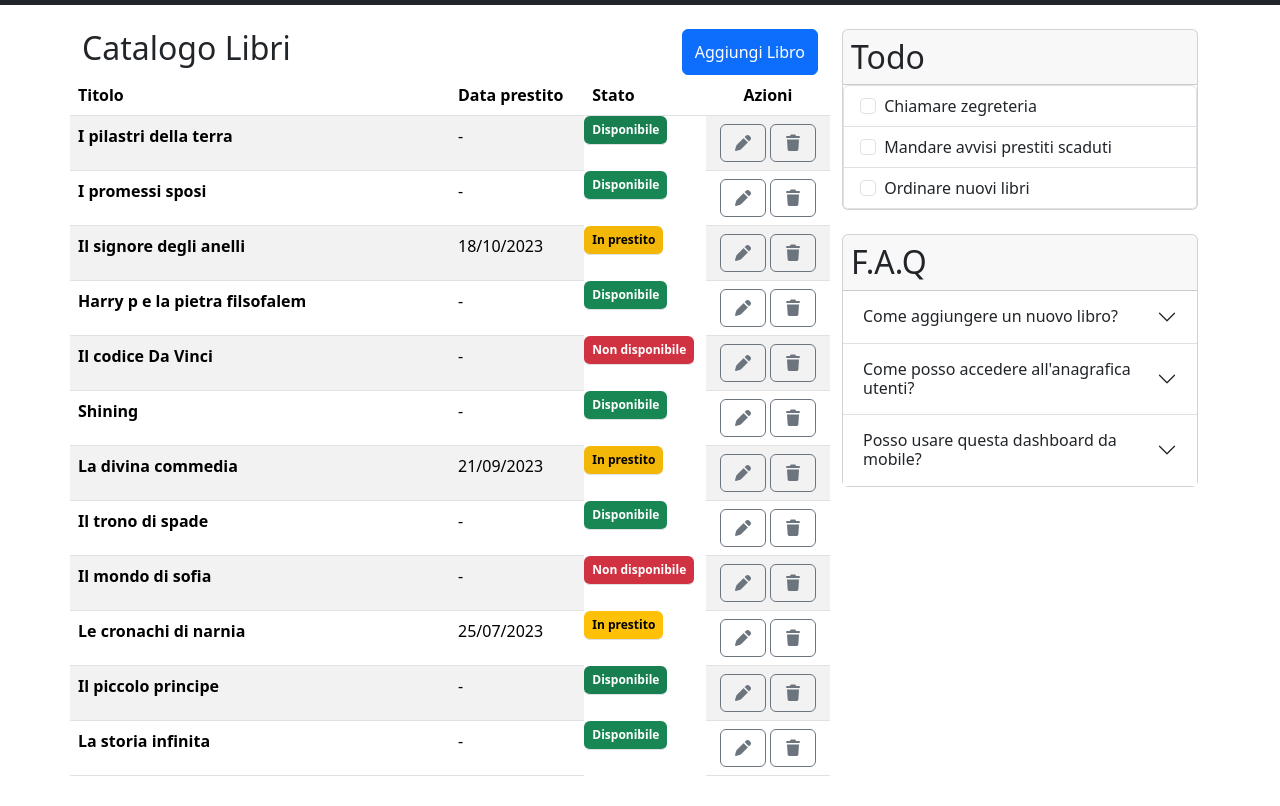
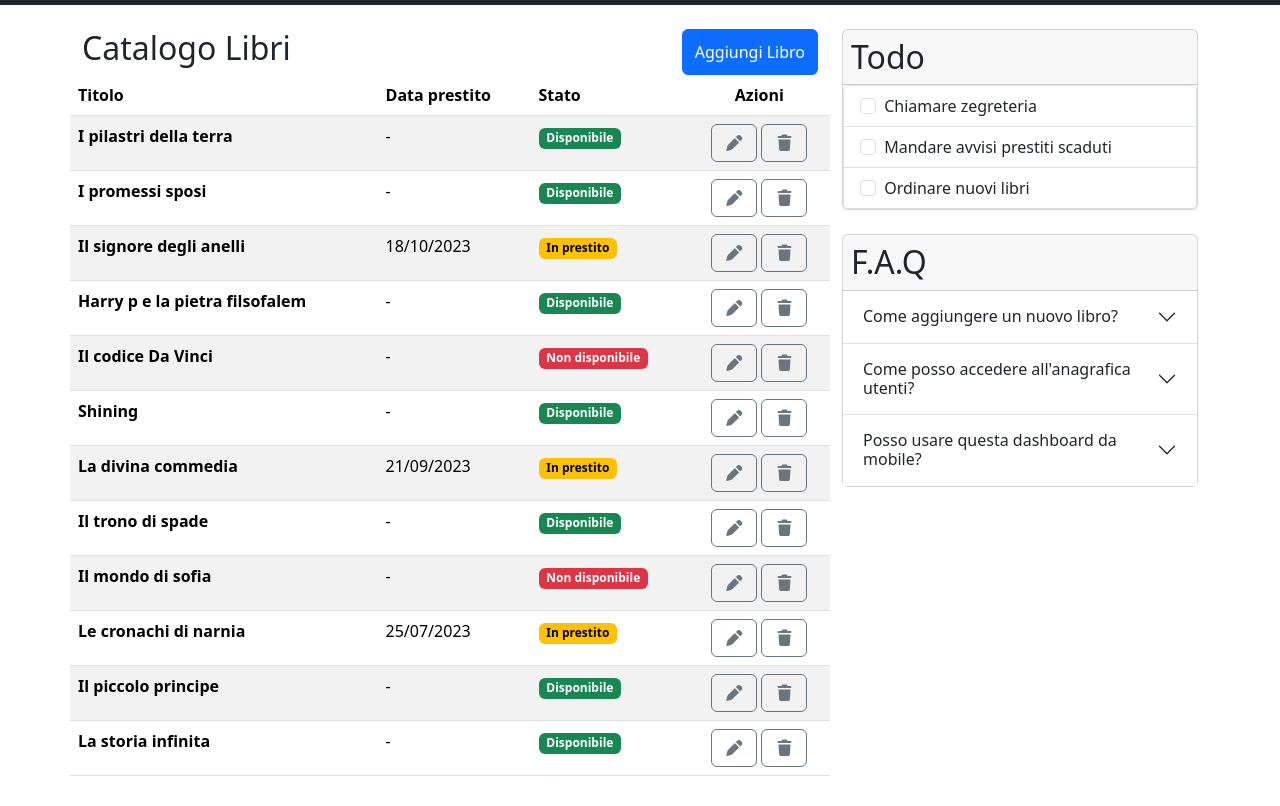
Before and after one commit to MicheleTodeschini/html-css-bootstrap-dashboard, a plain HTML site: page index.html in a window 1280 px wide. Shown: the part 72-878 px from the top of the page. Drawn offline with nearby package versions, Linux system fonts and the light colour scheme.

Commit message:
add span to the td that contain the badge so the table-striped is visible

```diff
--- a/index.html
+++ b/index.html
@@ -77,7 +77,7 @@
     <main>
       <div class="container">
         <div class="row">
-          <div class="col-lg-8 my-4">
+          <div class="col-lg-8 col-md-12 col-sm-12 my-4">
             <section class="row">
               <section class="d-flex justify-content-between">
                 <h2>Catalogo Libri</h2>
@@ -88,7 +88,7 @@
               <table class="table table-striped">
                 <thead>
                   <tr>
-                    <th class="w-50" scope="col">Titolo</th>
+                    <th scope="col">Titolo</th>
                     <th scope="col">Data prestito</th>
                     <th scope="col">Stato</th>
                     <th class="text-center" scope="col">Azioni</th>
@@ -98,8 +98,10 @@
                   <tr>
                     <th scope="row">I pilastri della terra</th>
                     <td>-</td>
-                    <td class="badge text-bg-success">Disponibile</td>
-                    <td class="text-center">
+                    <td>
+                      <span class="badge text-bg-success">Disponibile</span>
+                    </td>
+                    <td class="text-center text-nowrap">
                       <span>
                         <button type="button" class="btn btn-outline-secondary">
                           <i class="fa-solid fa-pen"></i>
@@ -115,7 +117,9 @@
                   <tr>
                     <th scope="row">I promessi sposi</th>
                     <td>-</td>
-                    <td class="badge text-bg-success">Disponibile</td>
+                    <td>
+                      <span class="badge text-bg-success">Disponibile</span>
+                    </td>
                     <td class="text-center">
                       <span>
                         <button type="button" class="btn btn-outline-secondary">
@@ -132,7 +136,9 @@
                   <tr>
                     <th scope="row">Il signore degli anelli</th>
                     <td>18/10/2023</td>
-                    <td class="badge text-bg-warning">In prestito</td>
+                    <td>
+                      <span class="badge text-bg-warning">In prestito</span>
+                    </td>
                     <td class="text-center">
                       <span>
                         <button type="button" class="btn btn-outline-secondary">
@@ -149,7 +155,9 @@
                   <tr>
                     <th scope="row">Harry p e la pietra filsofalem</th>
                     <td>-</td>
-                    <td class="badge text-bg-success">Disponibile</td>
+                    <td>
+                      <span class="badge text-bg-success">Disponibile</span>
+                    </td>
                     <td class="text-center">
                       <span>
                         <button type="button" class="btn btn-outline-secondary">
@@ -166,7 +174,9 @@
                   <tr>
                     <th scope="row">Il codice Da Vinci</th>
                     <td>-</td>
-                    <td class="badge text-bg-danger">Non disponibile</td>
+                    <td>
+                      <span class="badge text-bg-danger">Non disponibile</span>
+                    </td>
                     <td class="text-center">
                       <span>
                         <button type="button" class="btn btn-outline-secondary">
@@ -183,7 +193,9 @@
                   <tr>
                     <th scope="row">Shining</th>
                     <td>-</td>
-                    <td class="badge text-bg-success">Disponibile</td>
+                    <td>
+                      <span class="badge text-bg-success">Disponibile</span>
+                    </td>
                     <td class="text-center">
                       <span>
                         <button type="button" class="btn btn-outline-secondary">
@@ -200,7 +212,9 @@
                   <tr>
                     <th scope="row">La divina commedia</th>
                     <td>21/09/2023</td>
-                    <td class="badge text-bg-warning">In prestito</td>
+                    <td>
+                      <span class="badge text-bg-warning">In prestito</span>
+                    </td>
                     <td class="text-center">
                       <span>
                         <button type="button" class="btn btn-outline-secondary">
@@ -217,7 +231,9 @@
                   <tr>
                     <th scope="row">Il trono di spade</th>
                     <td>-</td>
-                    <td class="badge text-bg-success">Disponibile</td>
+                    <td>
+                      <span class="badge text-bg-success">Disponibile</span>
+                    </td>
                     <td class="text-center">
                       <span>
                         <button type="button" class="btn btn-outline-secondary">
@@ -234,7 +250,9 @@
                   <tr>
                     <th scope="row">Il mondo di sofia</th>
                     <td>-</td>
-                    <td class="badge text-bg-danger">Non disponibile</td>
+                    <td>
+                      <span class="badge text-bg-danger">Non disponibile</span>
+                    </td>
                     <td class="text-center">
                       <span>
                         <button type="button" class="btn btn-outline-secondary">
@@ -251,7 +269,9 @@
                   <tr>
                     <th scope="row">Le cronachi di narnia</th>
                     <td>25/07/2023</td>
-                    <td class="badge text-bg-warning">In prestito</td>
+                    <td>
+                      <span class="badge text-bg-warning">In prestito</span>
+                    </td>
                     <td class="text-center">
                       <span>
                         <button type="button" class="btn btn-outline-secondary">
@@ -268,7 +288,9 @@
                   <tr>
                     <th scope="row">Il piccolo principe</th>
                     <td>-</td>
-                    <td class="badge text-bg-success">Disponibile</td>
+                    <td>
+                      <span class="badge text-bg-success">Disponibile</span>
+                    </td>
                     <td class="text-center">
                       <span>
                         <button type="button" class="btn btn-outline-secondary">
@@ -285,7 +307,9 @@
                   <tr>
                     <th scope="row">La storia infinita</th>
                     <td>-</td>
-                    <td class="badge text-bg-success">Disponibile</td>
+                    <td>
+                      <span class="badge text-bg-success">Disponibile</span>
+                    </td>
                     <td class="text-center">
                       <span>
                         <button type="button" class="btn btn-outline-secondary">
@@ -303,7 +327,7 @@
               </table>
             </div>
           </div>
-          <div class="col-lg-4 my-4">
+          <div class="col-lg-4 col-md-12 col-sm-12 my-4">
             <section class="card mb-4">
               <h2 class="card-header p-2">Todo</h2>
               <ul class="list-group">
```
